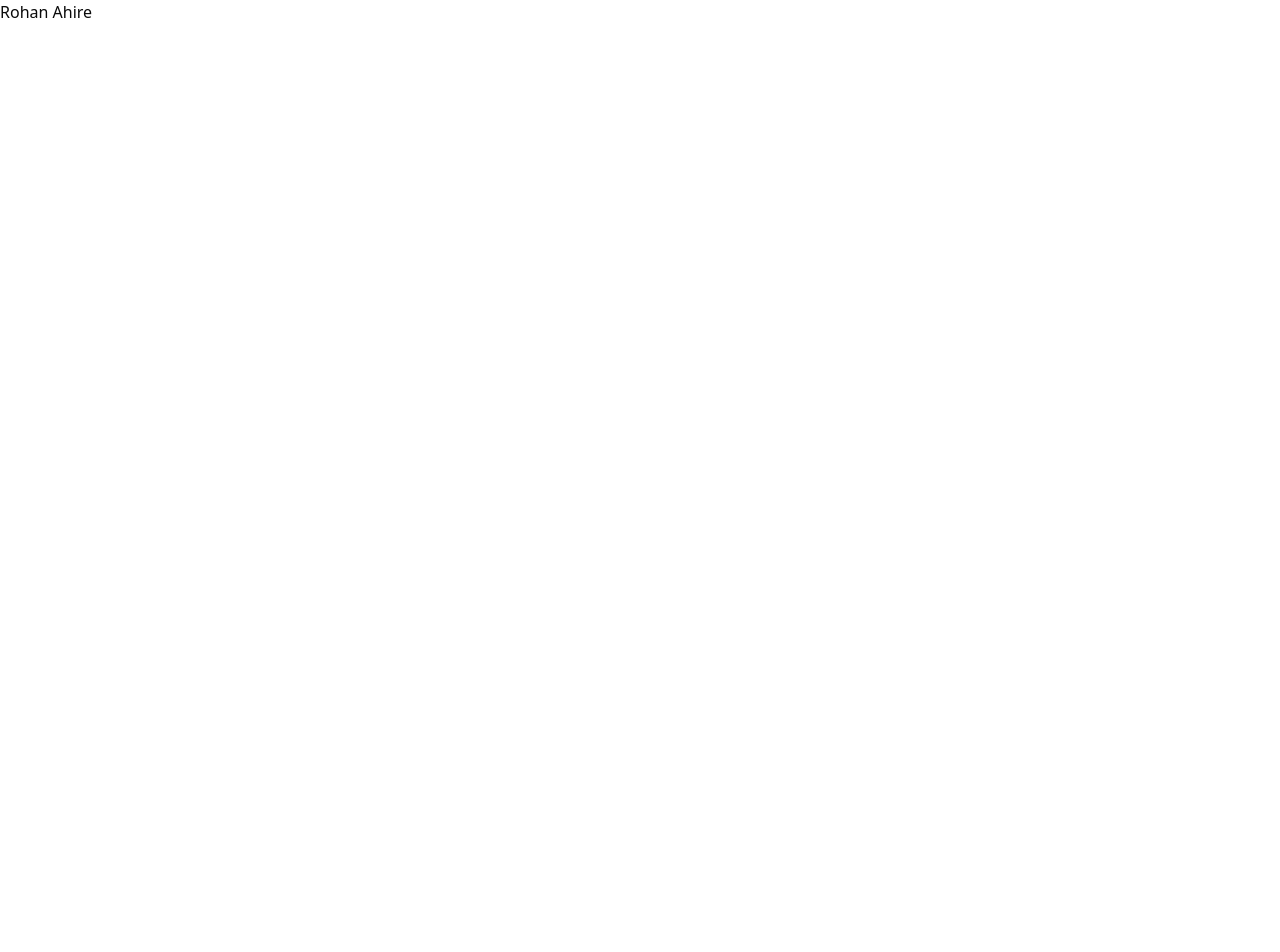
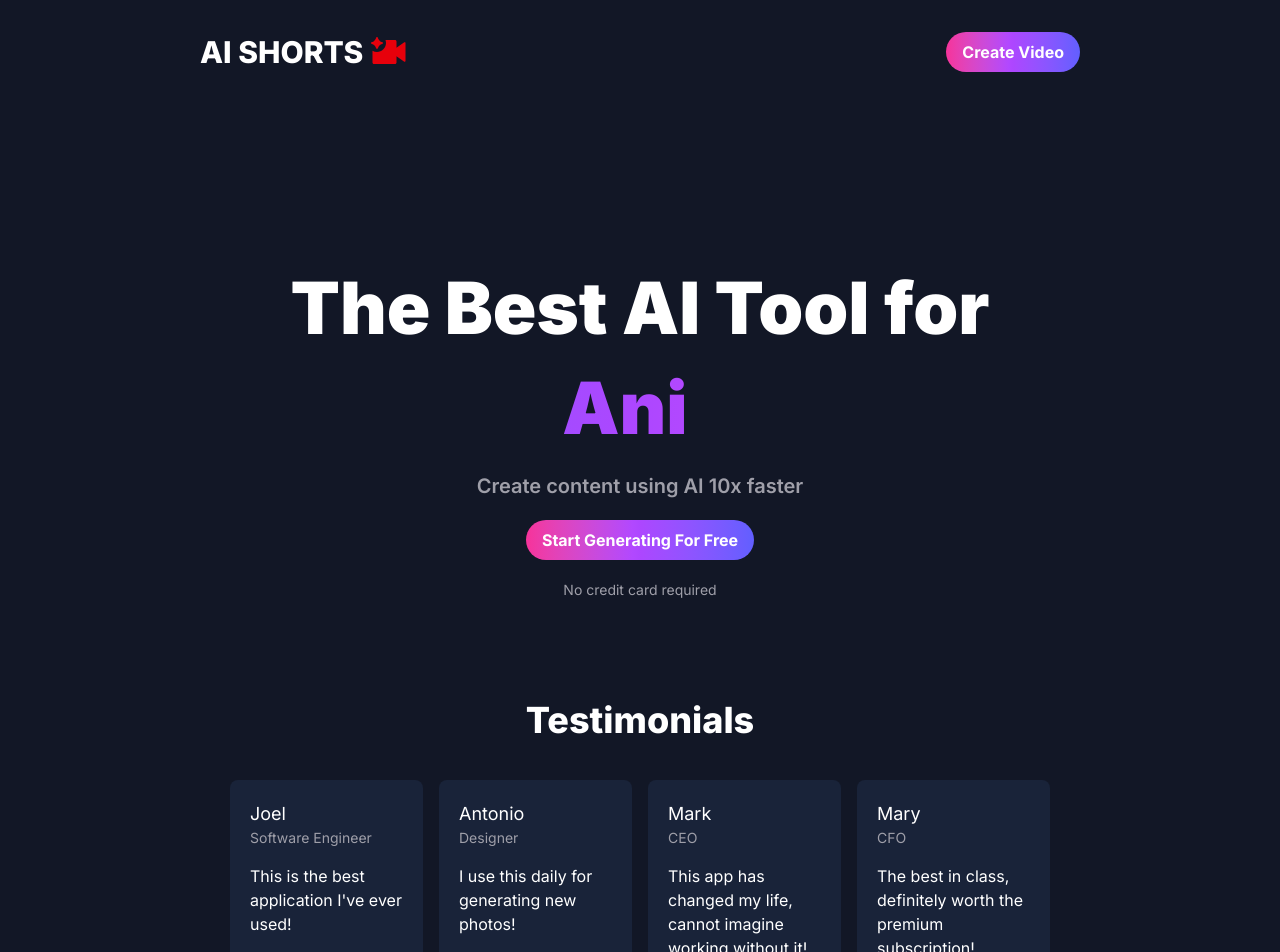
Before and after one commit to rohann06/AI_SHORT_GENERATOR, a Next.js app: page / in a window 1280 px wide. Shown: the top 952 px of the page. Before the commit the page ends 800 px from the top, so only its background shows below. Built offline with nearby package versions, Linux system fonts and the light colour scheme.

Commit message:
landing page completed.

```diff
--- /dev/null
+++ b/app/components/[LandingPage]/Feedbacks.tsx
@@ -0,0 +1,71 @@
+import Link from "next/link";
+import React from "react";
+
+const testimonials = [
+  {
+    name: "Joel",
+    avatar: "J",
+    title: "Software Engineer",
+    description: "This is the best application I've ever used!",
+  },
+  {
+    name: "Antonio",
+    avatar: "A",
+    title: "Designer",
+    description: "I use this daily for generating new photos!",
+  },
+  {
+    name: "Mark",
+    avatar: "M",
+    title: "CEO",
+    description:
+      "This app has changed my life, cannot imagine working without it!",
+  },
+  {
+    name: "Mary",
+    avatar: "M",
+    title: "CFO",
+    description:
+      "The best in class, definitely worth the premium subscription!",
+  },
+];
+
+const Feedbacks = () => {
+  return (
+    <div className="lg:px-[230px] pt-[100px] pb-5">
+      <h2 className="text-center text-4xl text-white font-extrabold mb-10">
+        Testimonials
+      </h2>
+      <div className="grid grid-cols-1 sm:grid-cols-2 md:grid-cols-3 lg:grid-cols-4 gap-4">
+        {testimonials.map((item) => (
+          <div
+            key={item.description}
+            className="bg-[#192339] border-none text-white p-5 rounded-lg"
+          >
+            <div>
+              <p className="flex items-center gap-x-2">
+                <div>
+                  <p className="text-lg">{item.name}</p>
+                  <p className="text-zinc-400 text-sm">{item.title}</p>
+                </div>
+              </p>
+              <div className="pt-4 px-0">{item.description}</div>
+            </div>
+          </div>
+        ))}
+      </div>
+      <p className=" text-white text-center pt-20 font-semibold opacity-50">
+        Made by{" "}
+        <Link
+          href={"https://rohan06.vercel.app/"}
+          target="_blank"
+          className=" underline"
+        >
+          Rohan 🚀
+        </Link>
+      </p>
+    </div>
+  );
+};
+
+export default Feedbacks;
--- /dev/null
+++ b/app/components/[LandingPage]/HeroSection.tsx
@@ -0,0 +1,42 @@
+import React from "react";
+import TypewriterComponent from "typewriter-effect";
+
+const HeroSection = () => {
+  return (
+    <div className=" text-white font-bold lg:pt-[200px] text-center space-y-5">
+      <div className=" text-4xl sm:text-5xl md:text-6xl lg:text-7xl space-y-5 font-black">
+        <h1>The Best AI Tool for</h1>
+
+        <div className=" py-2 text-transparent bg-clip-text bg-gradient-to-r from-indigo-500  via-purple-500  to-pink-500">
+          <TypewriterComponent
+            options={{
+              strings: [
+                "Short Stories",
+                "Animated Videos",
+                "Videos with subtitels",
+                "Reels",
+              ],
+              autoStart: true,
+              loop: true,
+            }}
+          />
+        </div>
+      </div>
+      <div className=" text-sm lg:text-xl font-semibold text-zinc-400">
+        Create content using AI 10x faster
+      </div>
+      <div>
+        {/* <Link href={isSignedIn ? "/dashboard" : "/sign-up"}> */}
+        <button className="rounded-full cursor-pointer  bg-gradient-to-l hover:bg-gradient-to-r from-indigo-500  via-purple-500  to-pink-500 py-2 px-4 text-white font-bold text-sm md:text-base">
+          Start Generating For Free
+        </button>
+        {/* </Link> */}
+      </div>
+      <div className=" font-normal text-zinc-400 text-xm md:text-sm">
+        No credit card required
+      </div>
+    </div>
+  );
+};
+
+export default HeroSection;
--- /dev/null
+++ b/app/components/[LandingPage]/LandingNav.tsx
@@ -0,0 +1,23 @@
+import React from "react";
+import { FaMoon, FaVideo } from "react-icons/fa";
+import { RiVideoOnAiFill } from "react-icons/ri";
+
+const LandingNav = () => {
+  return (
+    <div className="lg:pt-8 lg:px-[200px] w-full flex justify-between items-center">
+      <div className=" flex items-center gap-x-1 lg:gap-x-2 text-lg lg:text-3xl">
+        <div className=" text-white font-extrabold ">AI SHORTS</div>
+        <div className="  text-red-600">
+          <RiVideoOnAiFill className=" text-xl lg:text-4xl" />
+        </div>
+      </div>
+      <div>
+        <button className=" rounded-full  bg-gradient-to-l hover:bg-gradient-to-r from-indigo-500  via-purple-500  to-pink-500 py-2 px-4 text-white text-sm md:text-base cursor-pointer font-bold">
+          Create Video
+        </button>
+      </div>
+    </div>
+  );
+};
+
+export default LandingNav;
--- a/app/globals.css
+++ b/app/globals.css
@@ -1,122 +1,8 @@
 @import "tailwindcss";
 @import "tw-animate-css";
 
-@custom-variant dark (&:is(.dark *));
-
-@theme inline {
-  --color-background: var(--background);
-  --color-foreground: var(--foreground);
-  --font-sans: var(--font-geist-sans);
-  --font-mono: var(--font-geist-mono);
-  --color-sidebar-ring: var(--sidebar-ring);
-  --color-sidebar-border: var(--sidebar-border);
-  --color-sidebar-accent-foreground: var(--sidebar-accent-foreground);
-  --color-sidebar-accent: var(--sidebar-accent);
-  --color-sidebar-primary-foreground: var(--sidebar-primary-foreground);
-  --color-sidebar-primary: var(--sidebar-primary);
-  --color-sidebar-foreground: var(--sidebar-foreground);
-  --color-sidebar: var(--sidebar);
-  --color-chart-5: var(--chart-5);
-  --color-chart-4: var(--chart-4);
-  --color-chart-3: var(--chart-3);
-  --color-chart-2: var(--chart-2);
-  --color-chart-1: var(--chart-1);
-  --color-ring: var(--ring);
-  --color-input: var(--input);
-  --color-border: var(--border);
-  --color-destructive: var(--destructive);
-  --color-accent-foreground: var(--accent-foreground);
-  --color-accent: var(--accent);
-  --color-muted-foreground: var(--muted-foreground);
-  --color-muted: var(--muted);
-  --color-secondary-foreground: var(--secondary-foreground);
-  --color-secondary: var(--secondary);
-  --color-primary-foreground: var(--primary-foreground);
-  --color-primary: var(--primary);
-  --color-popover-foreground: var(--popover-foreground);
-  --color-popover: var(--popover);
-  --color-card-foreground: var(--card-foreground);
-  --color-card: var(--card);
-  --radius-sm: calc(var(--radius) - 4px);
-  --radius-md: calc(var(--radius) - 2px);
-  --radius-lg: var(--radius);
-  --radius-xl: calc(var(--radius) + 4px);
+:root,
+body {
+  margin: 0px;
+  padding: 0px;
 }
-
-:root {
-  --radius: 0.625rem;
-  --card: oklch(1 0 0);
-  --card-foreground: oklch(0.145 0 0);
-  --popover: oklch(1 0 0);
-  --popover-foreground: oklch(0.145 0 0);
-  --primary: oklch(0.205 0 0);
-  --primary-foreground: oklch(0.985 0 0);
-  --secondary: oklch(0.97 0 0);
-  --secondary-foreground: oklch(0.205 0 0);
-  --muted: oklch(0.97 0 0);
-  --muted-foreground: oklch(0.556 0 0);
-  --accent: oklch(0.97 0 0);
-  --accent-foreground: oklch(0.205 0 0);
-  --destructive: oklch(0.577 0.245 27.325);
-  --border: oklch(0.922 0 0);
-  --input: oklch(0.922 0 0);
-  --ring: oklch(0.708 0 0);
-  --chart-1: oklch(0.646 0.222 41.116);
-  --chart-2: oklch(0.6 0.118 184.704);
-  --chart-3: oklch(0.398 0.07 227.392);
-  --chart-4: oklch(0.828 0.189 84.429);
-  --chart-5: oklch(0.769 0.188 70.08);
-  --sidebar: oklch(0.985 0 0);
-  --sidebar-foreground: oklch(0.145 0 0);
-  --sidebar-primary: oklch(0.205 0 0);
-  --sidebar-primary-foreground: oklch(0.985 0 0);
-  --sidebar-accent: oklch(0.97 0 0);
-  --sidebar-accent-foreground: oklch(0.205 0 0);
-  --sidebar-border: oklch(0.922 0 0);
-  --sidebar-ring: oklch(0.708 0 0);
-  --background: oklch(1 0 0);
-  --foreground: oklch(0.145 0 0);
-}
-
-.dark {
-  --background: oklch(0.145 0 0);
-  --foreground: oklch(0.985 0 0);
-  --card: oklch(0.205 0 0);
-  --card-foreground: oklch(0.985 0 0);
-  --popover: oklch(0.205 0 0);
-  --popover-foreground: oklch(0.985 0 0);
-  --primary: oklch(0.922 0 0);
-  --primary-foreground: oklch(0.205 0 0);
-  --secondary: oklch(0.269 0 0);
-  --secondary-foreground: oklch(0.985 0 0);
-  --muted: oklch(0.269 0 0);
-  --muted-foreground: oklch(0.708 0 0);
-  --accent: oklch(0.269 0 0);
-  --accent-foreground: oklch(0.985 0 0);
-  --destructive: oklch(0.704 0.191 22.216);
-  --border: oklch(1 0 0 / 10%);
-  --input: oklch(1 0 0 / 15%);
-  --ring: oklch(0.556 0 0);
-  --chart-1: oklch(0.488 0.243 264.376);
-  --chart-2: oklch(0.696 0.17 162.48);
-  --chart-3: oklch(0.769 0.188 70.08);
-  --chart-4: oklch(0.627 0.265 303.9);
-  --chart-5: oklch(0.645 0.246 16.439);
-  --sidebar: oklch(0.205 0 0);
-  --sidebar-foreground: oklch(0.985 0 0);
-  --sidebar-primary: oklch(0.488 0.243 264.376);
-  --sidebar-primary-foreground: oklch(0.985 0 0);
-  --sidebar-accent: oklch(0.269 0 0);
-  --sidebar-accent-foreground: oklch(0.985 0 0);
-  --sidebar-border: oklch(1 0 0 / 10%);
-  --sidebar-ring: oklch(0.556 0 0);
-}
-
-@layer base {
-  * {
-    @apply border-border outline-ring/50;
-  }
-  body {
-    @apply bg-background text-foreground;
-  }
-}
--- a/app/layout.tsx
+++ b/app/layout.tsx
@@ -1,16 +1,9 @@
 import type { Metadata } from "next";
-import { Geist, Geist_Mono } from "next/font/google";
+import { Inter } from "next/font/google";
 import "./globals.css";
 import { ClerkProvider } from "@clerk/nextjs";
-const geistSans = Geist({
-  variable: "--font-geist-sans",
-  subsets: ["latin"],
-});
 
-const geistMono = Geist_Mono({
-  variable: "--font-geist-mono",
-  subsets: ["latin"],
-});
+const inter = Inter({ subsets: ["latin"] });
 
 export const metadata: Metadata = {
   title: "AI_Shorts_Generator",
@@ -25,11 +18,7 @@ export default function RootLayout({
   return (
     <ClerkProvider>
       <html lang="en">
-        <body
-          className={`${geistSans.variable} ${geistMono.variable} antialiased`}
-        >
-          {children}
-        </body>
+        <body className={`${inter.className} antialiased`}>{children}</body>
       </html>
     </ClerkProvider>
   );
--- a/app/page.tsx
+++ b/app/page.tsx
@@ -1,5 +1,15 @@
-import Image from "next/image";
+"use client";
+import LandingNav from "./components/[LandingPage]/LandingNav";
+import HeroSection from "./components/[LandingPage]/HeroSection";
+import React from "react";
+import Feedbacks from "./components/[LandingPage]/Feedbacks";
 
 export default function Home() {
-  return <div>Rohan Ahire</div>;
+  return (
+    <div className="bg-[#121726]">
+      <LandingNav />
+      <HeroSection />
+      <Feedbacks />
+    </div>
+  );
 }
--- a/package.json
+++ b/package.json
@@ -19,7 +19,9 @@
     "next": "15.4.4",
     "react": "19.1.0",
     "react-dom": "19.1.0",
-    "tailwind-merge": "^3.3.1"
+    "react-icons": "^5.5.0",
+    "tailwind-merge": "^3.3.1",
+    "typewriter-effect": "^2.22.0"
   },
   "devDependencies": {
     "@eslint/eslintrc": "^3",
```
Also changed, not shown: 1 other file (tests, documents, lock files or other folders).
